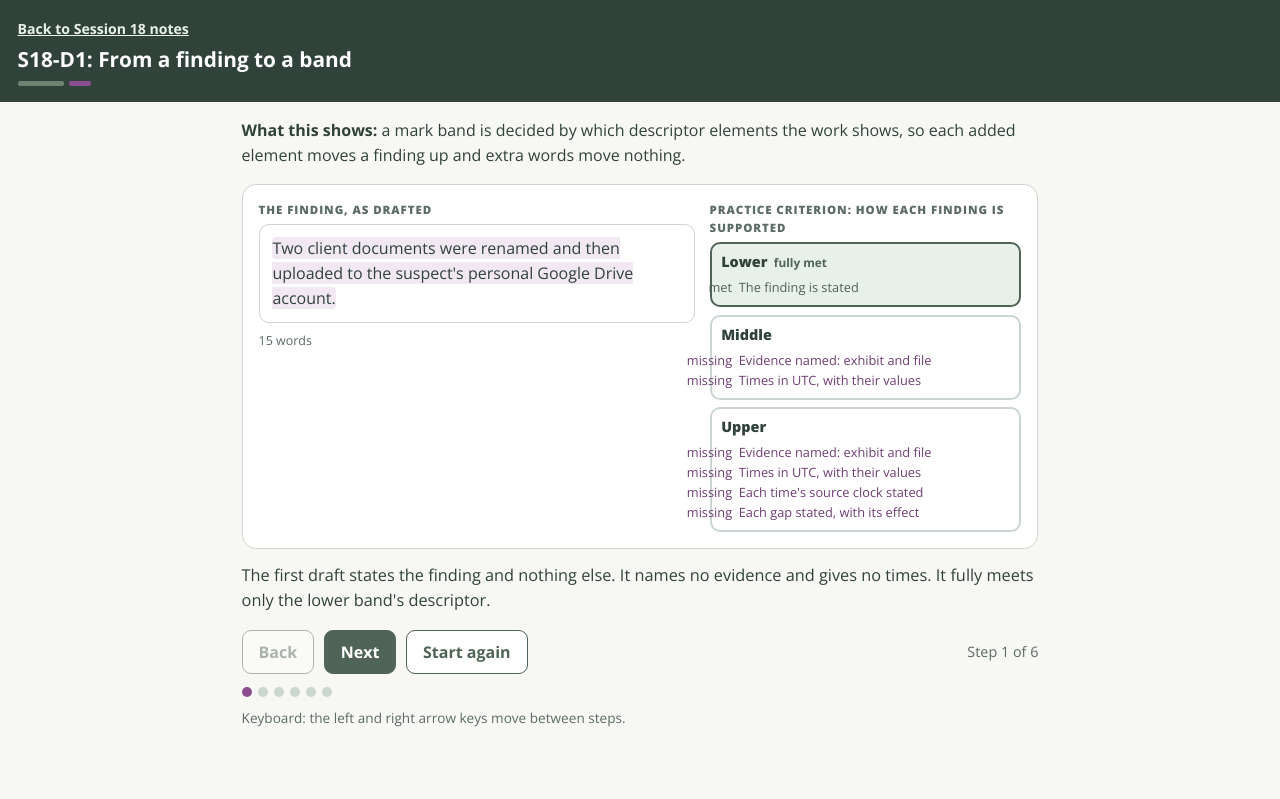
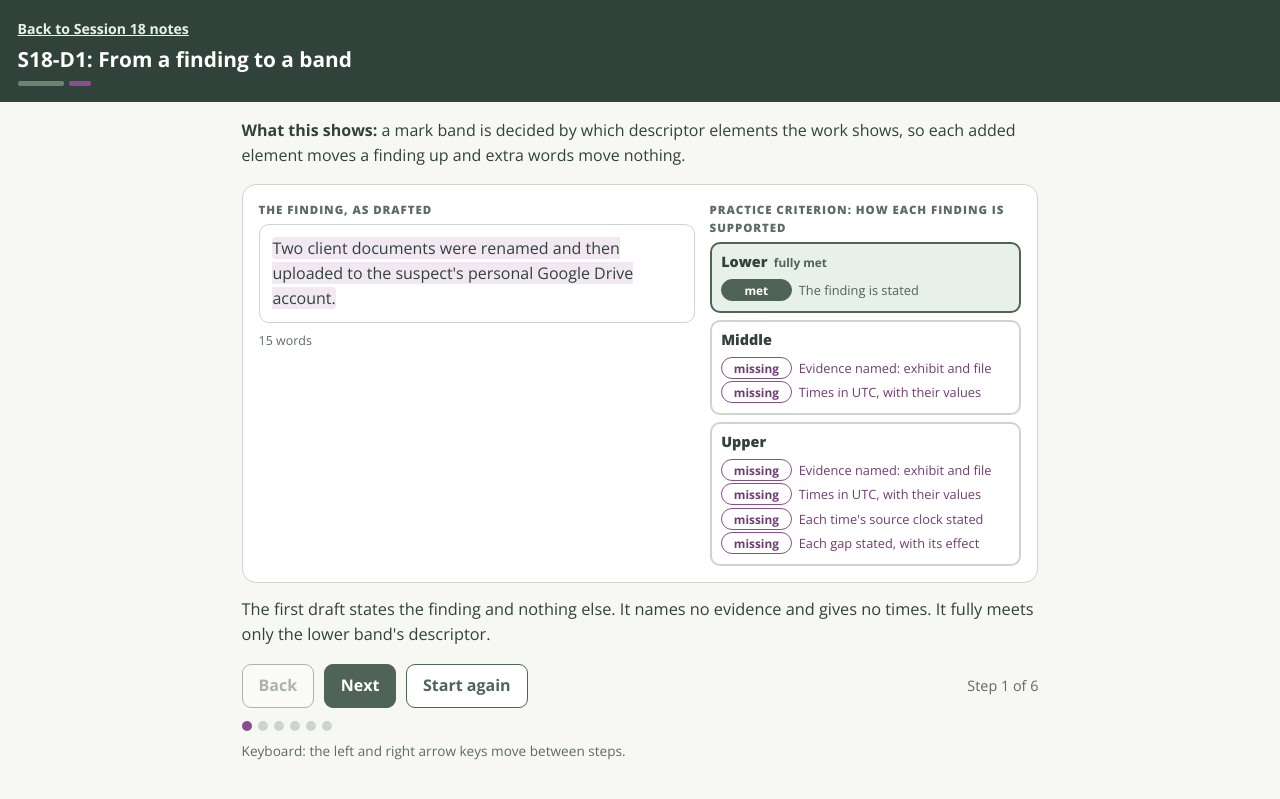
Before and after one commit to nirangadh/BScEHNS-Data-Recovery-and-Advanced-Digital-Forensic-Analysis, a Jekyll site: the page sessions/s18/demos/s18-d1-finding-to-band.html, which Jekyll copies as it is, in a window 1280 px wide. Shown: the top 799 px of the page. Built offline with Jekyll 4.4.1, drawn with Linux system fonts in a browser that asks for light colours.

Commit message:
S18 rev: D1 status labels inside the band cards
Co-Authored-By: Claude Opus 5.5 <noreply@anthropic.com>
Claude-Session: https://claude.ai/code/session_0116rgGgXSEW9LrixTo4Z19v

```diff
--- a/sessions/s18/demos/s18-d1-finding-to-band.html
+++ b/sessions/s18/demos/s18-d1-finding-to-band.html
@@ -48,9 +48,9 @@ button:focus-visible{outline:3px solid var(--plum);outline-offset:2px}
 .band.on{border-color:var(--sage-dark);background:var(--surface)}
 .band .bt{font-weight:800;font-size:.9rem}
 .band .bt span{font-weight:700;font-size:.74rem;color:var(--sage-dark);margin-left:.4rem}
-.band ul{margin:.3rem 0 0;padding-left:1.1rem;font-size:.8rem}
-.band li.ok::marker{content:"met  "}
-.band li.no::marker{content:"missing  "}
+.band ul{list-style:none;margin:.35rem 0 0;padding:0;font-size:.8rem}
+.band li{display:flex;gap:.45rem;align-items:baseline;margin:.15rem 0}
+.band li .st{flex:0 0 auto;min-width:4.4rem;text-align:center}
 .band li.ok{color:var(--sage-dark)}.band li.no{color:var(--plum-dark)}
 .wc{font-size:.78rem;color:var(--stone);margin-top:.5rem}
 @media (max-width:620px){.grid1{grid-template-columns:minmax(0,1fr)}}
@@ -187,11 +187,16 @@ button:focus-visible{outline:3px solid var(--plum);outline-offset:2px}
       if (band.k === best) { var m = document.createElement("span"); m.textContent = "fully met"; t.appendChild(m); }
       d.appendChild(t);
       var ul = document.createElement("ul");
-      if (!band.need.length) { var li0 = document.createElement("li"); li0.className = "ok"; li0.textContent = "The finding is stated"; ul.appendChild(li0); }
+      function item(text, ok){
+        var li = document.createElement("li"); li.className = ok ? "ok" : "no";
+        var st = document.createElement("span"); st.className = "pill st " + (ok ? "met" : "miss"); st.textContent = ok ? "met" : "missing";
+        var tx = document.createElement("span"); tx.textContent = text;
+        li.appendChild(st); li.appendChild(tx); ul.appendChild(li);
+      }
+      if (!band.need.length) { item("The finding is stated", true); }
       ELS.forEach(function(e){
         if (band.need.indexOf(e.k) === -1) { return; }
-        var li = document.createElement("li"); var ok = state.on.indexOf(e.k) !== -1;
-        li.className = ok ? "ok" : "no"; li.textContent = e.t; ul.appendChild(li);
+        item(e.t, state.on.indexOf(e.k) !== -1);
       });
       d.appendChild(ul); b.appendChild(d);
     });
```
